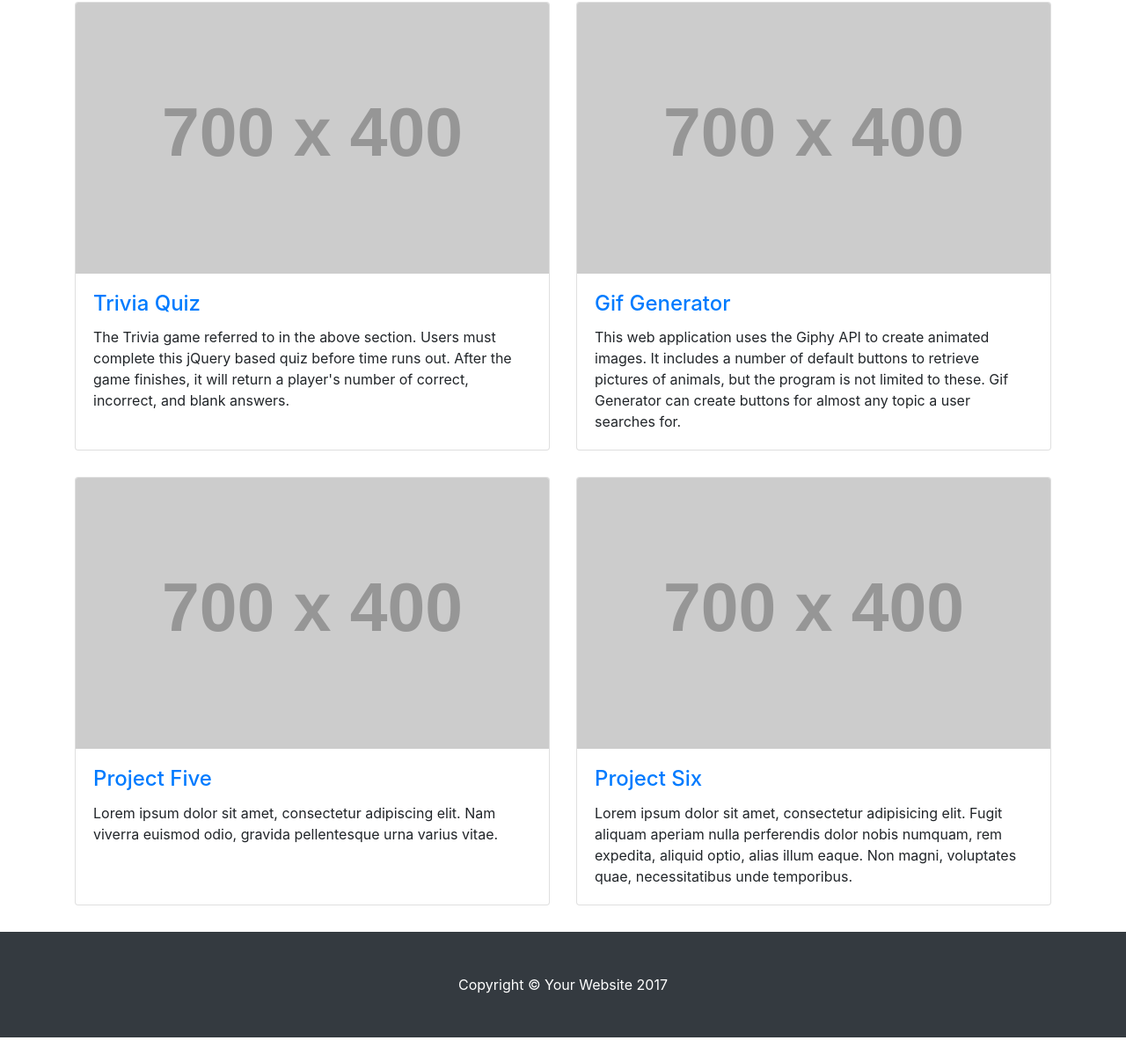
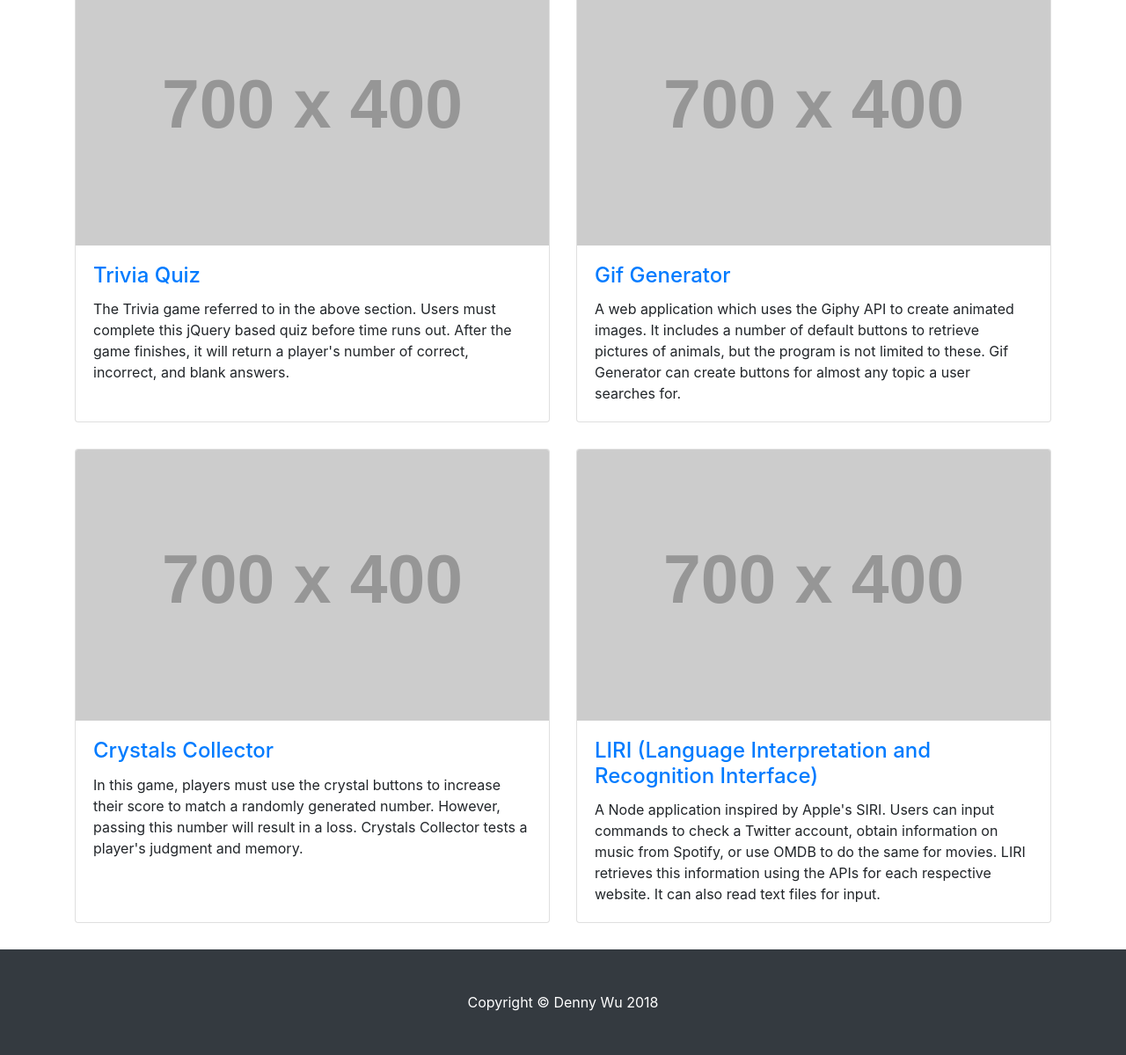
Before and after one commit to DennyWu908/DennyWu_CareerHomework_December2_Portfolio, a website: page index.html in a window 1280 px wide. Shown: the part 834-2033 px from the top of the page at 88% size. Drawn offline with Linux system fonts and the light colour scheme; placeholder pictures from the web are drawn by us.

Commit message:
Added descriptions for projects, now adding pictures for each section of portfolio

```diff
--- a/index.html
+++ b/index.html
@@ -63,8 +63,8 @@
               </h4>
               <p class="card-text">Denny Wu is a Full Stack Web Developer, specializing in back-end coding. Studying computer programming has given him the knowledge and skills to create a variety of applications. Moreover, he has experience working with a team to complete projects. His areas of expertise include Node.js, JavaScript, jQuery, GIT, MySQL, HTML, CSS, and AJAX. Now he seeks an opportunity to apply his skills in a professional environment.</p>
 
-              <p>Email Address: denny.wu87@gmail.com</p>
-              <p>Phone: (415) 317-1960</p>
+              <div>Email Address: denny.wu87@gmail.com</div>
+              <div>Phone: (415) 317-1960</div>
             </div>
           </div>
         </div>
@@ -97,7 +97,7 @@
               <h4 class="card-title">
                 <a href="https://github.com/DennyWu908/GifAssignment">Gif Generator</a>
               </h4>
-              <p class="card-text">This web application uses the Giphy API to create animated images. It includes a number of default buttons to retrieve pictures of animals, but the program is not limited to these. Gif Generator can create buttons for almost any topic a user searches for.</p>
+              <p class="card-text">A web application which uses the Giphy API to create animated images. It includes a number of default buttons to retrieve pictures of animals, but the program is not limited to these. Gif Generator can create buttons for almost any topic a user searches for.</p>
             </div>
           </div>
         </div>
@@ -106,9 +106,9 @@
             <a href="#"><img class="card-img-top" src="http://placehold.it/700x400" alt=""></a>
             <div class="card-body">
               <h4 class="card-title">
-                <a href="#">Project Five</a>
+                <a href="https://github.com/DennyWu908/CrystalsCollector">Crystals Collector</a>
               </h4>
-              <p class="card-text">Lorem ipsum dolor sit amet, consectetur adipiscing elit. Nam viverra euismod odio, gravida pellentesque urna varius vitae.</p>
+              <p class="card-text">In this game, players must use the crystal buttons to increase their score to match a randomly generated number. However, passing this number will result in a loss. Crystals Collector tests a player's judgment and memory.</p>
             </div>
           </div>
         </div>
@@ -117,9 +117,9 @@
             <a href="#"><img class="card-img-top" src="http://placehold.it/700x400" alt=""></a>
             <div class="card-body">
               <h4 class="card-title">
-                <a href="#">Project Six</a>
+                <a href="https://github.com/DennyWu908/liri-node-app">LIRI (Language Interpretation and Recognition Interface)</a>
               </h4>
-              <p class="card-text">Lorem ipsum dolor sit amet, consectetur adipisicing elit. Fugit aliquam aperiam nulla perferendis dolor nobis numquam, rem expedita, aliquid optio, alias illum eaque. Non magni, voluptates quae, necessitatibus unde temporibus.</p>
+              <p class="card-text">A Node application inspired by Apple's SIRI. Users can input commands to check a Twitter account, obtain information on music from Spotify, or use OMDB to do the same for movies. LIRI retrieves this information using the APIs for each respective website. It can also read text files for input.</p>
             </div>
           </div>
         </div>
@@ -157,7 +157,7 @@
     <!-- Footer -->
     <footer class="py-5 bg-dark">
       <div class="container">
-        <p class="m-0 text-center text-white">Copyright &copy; Your Website 2017</p>
+        <p class="m-0 text-center text-white">Copyright &copy; Denny Wu 2018</p>
       </div>
       <!-- /.container -->
     </footer>
```
